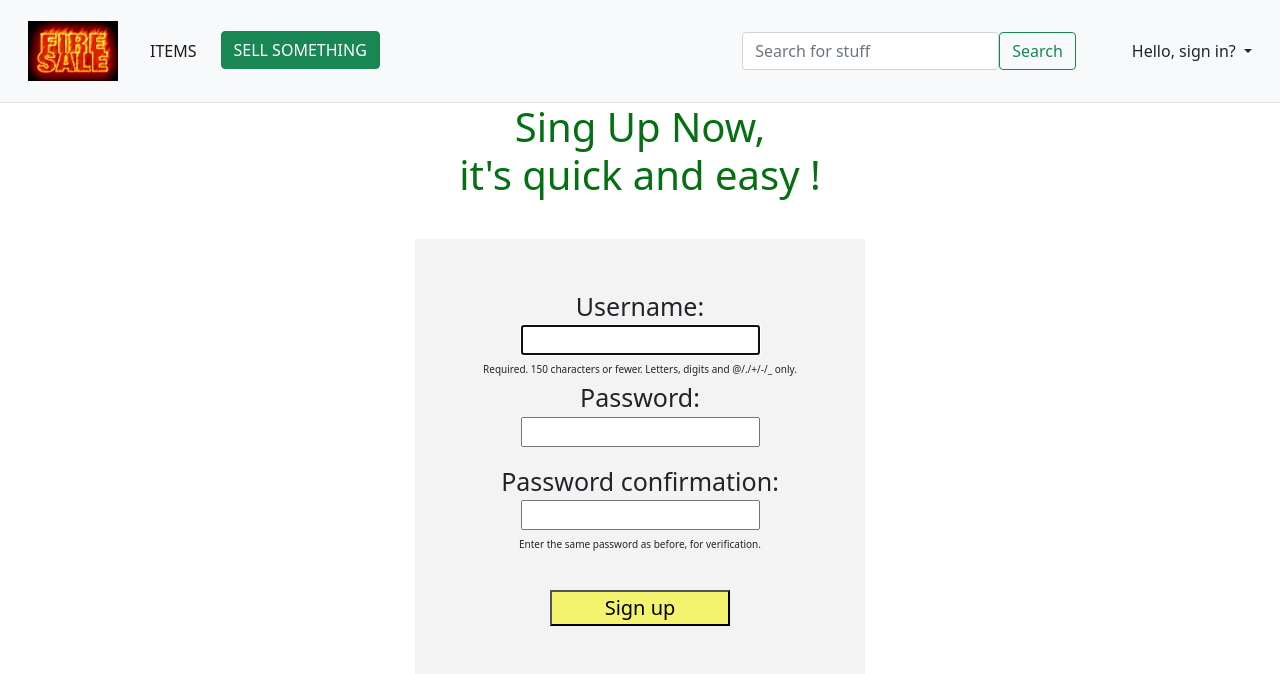
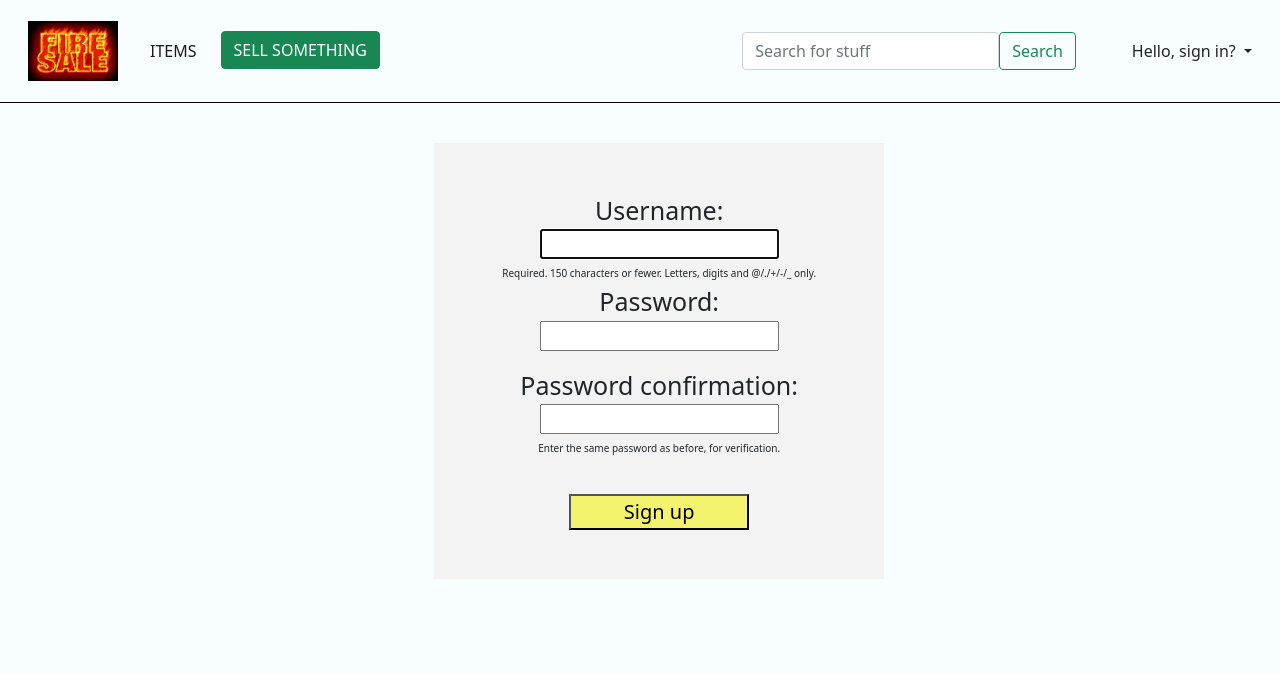
Before and after one commit to andriy21p/eCommerce_website, a Django app: page /user/register in a window 1280 px wide. Shown: the top 674 px of the page. Run offline with Django 4.2, Linux system fonts and the light colour scheme; some libraries are stand-ins or nearby versions.

Commit message:
login and register pages

```diff
--- a/fire_sale/static/css/main.css
+++ b/fire_sale/static/css/main.css
@@ -23,8 +23,13 @@
     float:right;
     margin-bottom: 0px;
 }
-
-
+.base_div{
+    background: #F8FDFF;
+}
+.container-full{
+    background: #F8FDFF;
+    border-bottom: 0.2px solid #000000;
+}
 /* Hover over image - zoom and rotate */
 /* [1] The container */
 .img-hover-zoom {
@@ -108,6 +113,57 @@ label{
 .ms-5{
     /*margin-left: 19rem!important;*/
 }
+
+
+/**Edit profile page  ********************************/
+h1{
+    display:none !important;
+}
+.container-full-2{
+    margin-left: 3%;
+    margin-top: 20px;
+}
+.container{
+    text-align: start;
+    margin-left: 10px;
+}
+.image{
+
+}
+.profile{
+     list-style-type: none;
+}
+
+.Item_For_Sale{
+    box-sizing: border-box;
+    margin-left: 10%;
+    width: max-content;
+    border: 0.2px solid #000000;
+    border-radius: 10px;
+    padding: 9px;
+    background: #6ef583;
+}
+.p_edit_profile{
+    margin-bottom: 0px;
+}
+
+/**Edit Categories  ********************************/
+.categories{
+    background: #F8FDFF;
+    border: 1px solid;
+    margin-left: 2px;
+}
+.bio{
+    box-sizing: border-box;
+    width: 400px;
+    height: 120px;
+    background: #F8FDFF;
+    border: 0.2px solid #000000;
+    padding: 9px;
+}
+
+
+/********************************************************/
 @media only screen and (max-width: 576px) {
     .singleItemWidth {
         width:100%;
--- a/fire_sale/templates/base.html
+++ b/fire_sale/templates/base.html
@@ -14,11 +14,11 @@
     <script src="https://cdn.jsdelivr.net/npm/jquery@3/dist/jquery.min.js" crossorigin="anonymous"></script>
 
 </head>
-<body>
+<body class="base_div">
     <div class="container-full">
         {% include "navbar.html" %}
     </div>
-    <div class="container-full">
+    <div class="container-full-2">
         {% block content %}
         {% endblock %}
     </div>
--- a/fire_sale/templates/item/categories.html
+++ b/fire_sale/templates/item/categories.html
@@ -1,4 +1,4 @@
-<div class="d-flex flex-column flex-shrink-0 p-3 bg-light">
+<div class="categories d-flex flex-column flex-shrink-0 p-3  ">
     <a href="/static" class="d-flex align-items-center mb-3 mb-md-0 me-md-auto link-dark text-decoration-none">
       <svg class="bi me-2" width="40" height="32"><use xlink:href="#bootstrap"/></svg>
       <span class="fs-4">Categories</span>
--- a/fire_sale/templates/navbar.html
+++ b/fire_sale/templates/navbar.html
@@ -1,6 +1,6 @@
  {% load static %}
 
-<nav class="navbar navbar-expand-lg navbar-light bg-light p-3 border-bottom">
+<nav class="navbar navbar-expand-lg navbar-light p-3 ">
   <div class="container-fluid">
     <a class="navbar-brand text-decoration-none" href="/item/"><img src="{% static "images/fire_sale.png" %}" width="90"
             alt="logo"></a>
--- a/fire_sale/templates/user/register.html
+++ b/fire_sale/templates/user/register.html
@@ -1,6 +1,6 @@
 {% extends "base.html"%}
 {% block content %}
-    <h1 class="register_h1">Sing Up Now, <br />it's quick and easy !</h1>
+    <h1 class="register_h1">Sign Up Now, <br />it's quick and easy !</h1>
     <form class="registration" method="post">
         {% csrf_token %}
         <p>{{ form }}</p>
```
Also changed, not shown: fire_sale/templates/user/edit_profile.html (+8 -5 lines).
